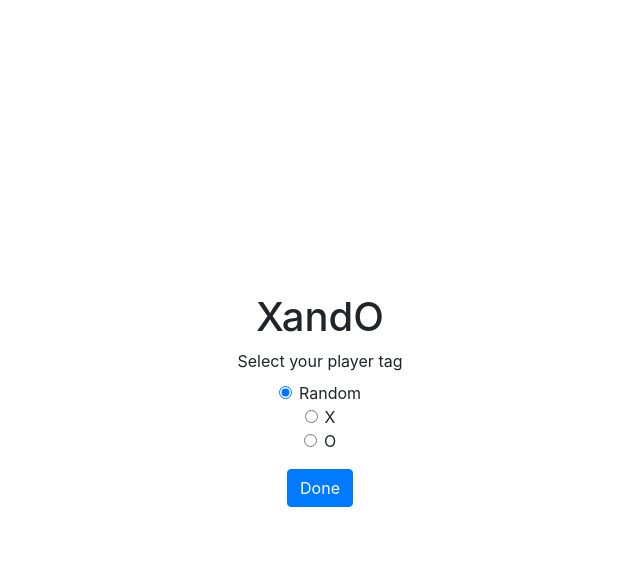
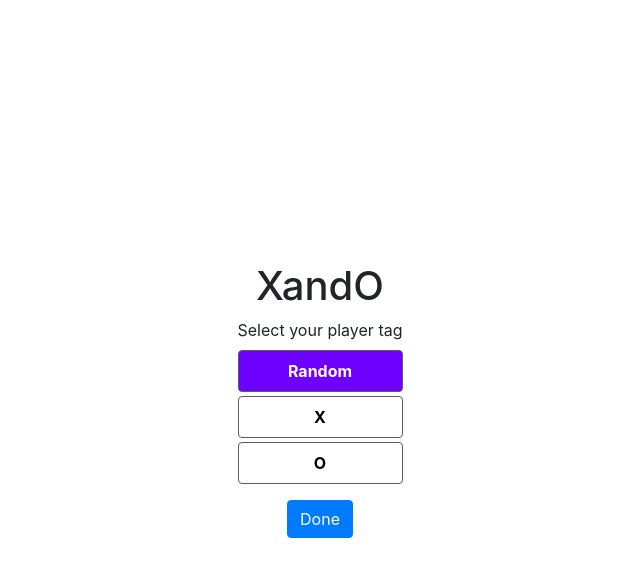
Before and after one commit to jleoirab/xando, a React (Create React App) app in the folder frontend/xando/: page / in a window 1280 px wide. Both pictures are taken after typing "Sample" into the empty fields and a click on the button "Create a Game". Shown: the top 576 px of the page, without its empty margins (320-960 px from the left). Built offline with nearby package versions, Linux system fonts and the light colour scheme.

Commit message:
More progress on the game lobby page. Next up, wiring up redux

```diff
--- a/frontend/xando/src/index.tsx
+++ b/frontend/xando/src/index.tsx
@@ -3,14 +3,40 @@ import ReactDOM from 'react-dom';
 import 'bootstrap/dist/css/bootstrap.min.css';
 
 import './index.css';
-import App from './App';
 import reportWebVitals from './reportWebVitals';
-import GameLobbyPage from './pages/home/home';
+import GameLobbyPage, { GameCreationConfig, JoinGameConfig } from './pages/home/home';
 
+const playerTagOptions = [
+  {
+    label: "Random",
+    value: "Random",
+  },
+  {
+    label: "X",
+    value: "X",
+  },
+  {
+    label: "O",
+    value: "O",
+  },
+];
+
+const onCreateGame = (config: GameCreationConfig) => {
+  console.log("Attempting to create game with config", config);
+}
+
+const onJoinGame = (config: JoinGameConfig) => {
+  console.log("Attempting to join a game with config", config);
+}
 
 ReactDOM.render(
   <React.StrictMode>
-    <GameLobbyPage />
+    <GameLobbyPage
+      playerTagOptions={playerTagOptions}
+      onCreateGame={onCreateGame}
+      onJoinGame={onJoinGame}
+      playerName=""
+    />
   </React.StrictMode>,
   document.getElementById('root')
 );
--- a/frontend/xando/src/pages/home/home.css
+++ b/frontend/xando/src/pages/home/home.css
@@ -9,14 +9,18 @@
   width: 100%;
   position: relative;
   overflow-y: hidden;
+  margin: auto;
+  display: flex;
+  text-align: center;
+  align-items: center;
+  justify-content: center;
+  flex-direction: column;
 }
 
 .gameLobbySection {
   display: flex;
   flex-direction: column;
   width: 100%;
-  height: 100vh;
-  margin: auto;
   max-width: 500px;
   text-align: center;
   align-items: center;
@@ -26,3 +30,53 @@
 .mainLobbySectionForm {
   width: 100%;
 }
+
+.playerTagItem {
+  padding: 8px;
+  color: black;
+  border: 1px solid #5d5d5d;
+  border-radius: 4px;
+  background: transparent;
+  cursor: pointer;
+  font-weight: bold;
+}
+
+.playerTagItem + .playerTagItem {
+  margin-top: 4px;
+}
+
+.playerTagItem:hover {
+  background-color: #8261a7;
+  border: 1px solid #8261a7;
+}
+
+
+.playerTagItem_selected {
+  color: white;
+  background-color: #6e00ff;
+}
+
+.playerTagItem_selected:hover {
+  background-color: #6e00ff;
+}
+
+.statusToastContainer {
+  width: 500px;
+  display: none;
+  background-color: #dccc0d;
+  margin-bottom: 2px;
+  text-align: left;
+  padding: 4px
+}
+
+.statusToastContainer_visible {
+  display: flex;
+}
+
+.statusToast {
+  position: relative;
+  display: flex;
+  flex-direction: column;
+  align-items: center;
+  justify-content: center;
+}
--- a/frontend/xando/src/pages/home/home.tsx
+++ b/frontend/xando/src/pages/home/home.tsx
@@ -2,31 +2,36 @@ import React from "react";
 import Container from 'react-bootstrap/Container';
 import MainGameLobbySection from './mainGameLobbySection';
 import PlayerTagSettingSection from './playerTagSettingSection';
+import StatusToast from './statusToast';
 
 import './home.css'
-
-interface Props {}
 
 interface State {
   desiredPlayerName: string;
   desiredPlayerTag: string;
   gameLobbyState: GameLobbyState;
+  errorMessage: string,
 }
 
-const playerTagOptions = [
-  {
-    label: "Random",
-    value: "Random",
-  },
-  {
-    label: "X",
-    value: "X",
-  },
-  {
-    label: "O",
-    value: "O",
-  },
-];
+// TODO: Move this to where it should be
+export interface GameConfigOptions {
+  playerName: string;
+}
+
+export interface GameCreationConfig extends GameConfigOptions {
+  desiredPlayerTag: string;
+}
+
+export interface JoinGameConfig extends GameConfigOptions {
+  // gameId: string;
+}
+
+export interface GameLobbyPageProps {
+  playerTagOptions: Array<{label: string, value: string}>;
+  playerName?: string;
+  onCreateGame(config: GameCreationConfig): void;
+  onJoinGame(config: JoinGameConfig): void;
+}
 
 enum GameLobbyState {
   STARTING,
@@ -35,14 +40,15 @@ enum GameLobbyState {
   COMPLETE,
 }
 
-export default class GameLobbyPage extends React.Component<Props, State> {
+export default class GameLobbyPage extends React.Component<GameLobbyPageProps, State> {
   state: State = {
     desiredPlayerName: "",
     desiredPlayerTag: "Random",
     gameLobbyState: GameLobbyState.STARTING,
+    errorMessage: "",
   };
 
-  constructor(props: Props) {
+  constructor(props: GameLobbyPageProps) {
     super(props);
 
     this.createGame = this.createGame.bind(this);
@@ -54,13 +60,27 @@ export default class GameLobbyPage extends React.Component<Props, State> {
 
   createGame() {
     console.debug("creaate game clicked");
-    this.setState({
-      gameLobbyState: GameLobbyState.PLAYER_TAG_SELECTION,
-    });
+
+    if (!this.validatePlayerName()) {
+      this.showErrorState("Please enter a username.");
+      return;
+    }
+
+    this.showState(GameLobbyState.PLAYER_TAG_SELECTION);
   }
 
   joinAGame() {
     console.debug("join a game clicked");
+    if (!this.validatePlayerName()) {
+      this.showErrorState("Please enter a username.");
+      return;
+    }
+
+    this.showState(GameLobbyState.COMPLETE);
+
+    this.props.onJoinGame({
+      playerName: this.state.desiredPlayerName,
+    });
   }
 
   desiredPlayerTagSelected(tag: string) {
@@ -79,16 +99,48 @@ export default class GameLobbyPage extends React.Component<Props, State> {
 
   onPlayerTagSelectionComplete() {
     console.debug("player selection complete");
-    this.setState({
-      gameLobbyState: GameLobbyState.COMPLETE,
+    this.showState(GameLobbyState.COMPLETE);
+
+    this.props.onCreateGame({
+      playerName: this.state.desiredPlayerName,
+      desiredPlayerTag: this.state.desiredPlayerTag,
     });
   }
 
+  validatePlayerName(): boolean {
+    console.log(this.state.desiredPlayerName, !!!this.state.desiredPlayerName, this.state.desiredPlayerName.length === 0);
+    if (!!!this.state.desiredPlayerName || this.state.desiredPlayerName.length === 0) {
+      return false;
+    }
+
+    return true;
+  }
+
+  showErrorState(errorMessage: string) {
+    this.setState({
+      errorMessage: errorMessage,
+      gameLobbyState: GameLobbyState.STARTING,
+    });
+  }
+
+  showState(state: GameLobbyState) {
+    this.setState({
+      gameLobbyState: state,
+      errorMessage: "",
+    });
+  }
+
+  shouldComponentUpdate(nextProps: Readonly<GameLobbyPageProps>, nextState: Readonly<State>, nextContext: any): boolean {
+    return true;
+  }
+
   render() {
-    console.log("re-rendering game lobby");
-    console.log(this.state);
     return (
       <Container fluid className="gameLobbySections">
+        <h1>XandO</h1>
+        <StatusToast
+          message={this.state.errorMessage}
+        />
         <MainGameLobbySection
           display={this.state.gameLobbyState === GameLobbyState.STARTING}
           playerName={this.state.desiredPlayerName}
@@ -98,7 +150,7 @@ export default class GameLobbyPage extends React.Component<Props, State> {
         />
         <PlayerTagSettingSection
           display={this.state.gameLobbyState === GameLobbyState.PLAYER_TAG_SELECTION}
-          playerTagOptions={playerTagOptions}
+          playerTagOptions={this.props.playerTagOptions}
           desiredPlayerTag={this.state.desiredPlayerTag}
           desiredPlayerTagChanged={this.desiredPlayerTagSelected}
           onComplete={this.onPlayerTagSelectionComplete}
--- a/frontend/xando/src/pages/home/mainGameLobbySection.tsx
+++ b/frontend/xando/src/pages/home/mainGameLobbySection.tsx
@@ -14,12 +14,12 @@ interface MainGameLobbySectionProps {
 const MainGameLobbySection: React.FC<MainGameLobbySectionProps> = (props: MainGameLobbySectionProps) => {
   return (
     <section className={`gameLobbySection ${props.display ? '' : 'd-none'}`}>
-      <h1>XandO</h1>
       <Form className="mainLobbySectionForm">
         <Form.Group controlId="playerName">
           <Form.Control
             as="input"
             type=""
+            required
             placeholder="enter your username"
             value={props.playerName}
             onChange={(event: ChangeEvent<HTMLInputElement>) => props.playerNameChanged(event.target.value)}
--- a/frontend/xando/src/pages/home/playerTagSettingSection.tsx
+++ b/frontend/xando/src/pages/home/playerTagSettingSection.tsx
@@ -18,26 +18,37 @@ interface PlayerTagSettingSectionProps {
   display: boolean;
 }
 
+interface PlayerTagItemProp {
+  tag: PlayerTagOption;
+  selected: boolean;
+  onClick(playerTag: string): void;
+}
+
+const PlayerTagItem: React.FC<PlayerTagItemProp> = (props: PlayerTagItemProp) => {
+  return (
+    <div className={`playerTagItem ${props.selected ? 'playerTagItem_selected' : ''}`} onClick={() => props.onClick(props.tag.value)}>
+      <span>{props.tag.label}</span>
+    </div>
+  );
+}
+
 const PlayerTagSettingSection: React.FC<PlayerTagSettingSectionProps> = (props: PlayerTagSettingSectionProps) => {
   const playerOptions = props.playerTagOptions.map((option, index) => (
-    <Form.Check
+    <PlayerTagItem
       key={index}
-      type="radio"
-      label={option.label}
-      name={option.label}
-      onChange={() => props.desiredPlayerTagChanged(option.value)}
-      checked={props.desiredPlayerTag === option.value}
+      tag={option}
+      onClick={props.desiredPlayerTagChanged}
+      selected={props.desiredPlayerTag === option.value}
     />
   ));
 
   return (
     <section className={`gameLobbySection ${props.display ? '' : 'd-none'}`}>
-      <h1>XandO</h1>
       <Form>
         <Form.Group as={Row}>
           <Col>
             <Form.Label>Select your player tag</Form.Label>
-            {playerOptions}
+              {playerOptions}
           </Col>
         </Form.Group>
 
--- /dev/null
+++ b/frontend/xando/src/pages/home/statusToast.tsx
@@ -0,0 +1,19 @@
+import React from "react";
+import Container from 'react-bootstrap/Container';
+
+interface StatusToastProp {
+  message?: string;
+}
+
+
+const StatusToast: React.FC<StatusToastProp> = (props: StatusToastProp) => {
+  const display = (!!props.message || !!props.message?.trim().length);
+
+  return (
+    <div className={`statusToastContainer ${display ? "statusToastContainer_visible" : ""}`}>
+      {props.message}
+    </div>
+  );
+}
+
+export default StatusToast;
```
Also changed, not shown: frontend/xando/src/pages/home/prop.ts (added, +12 -0 lines).
